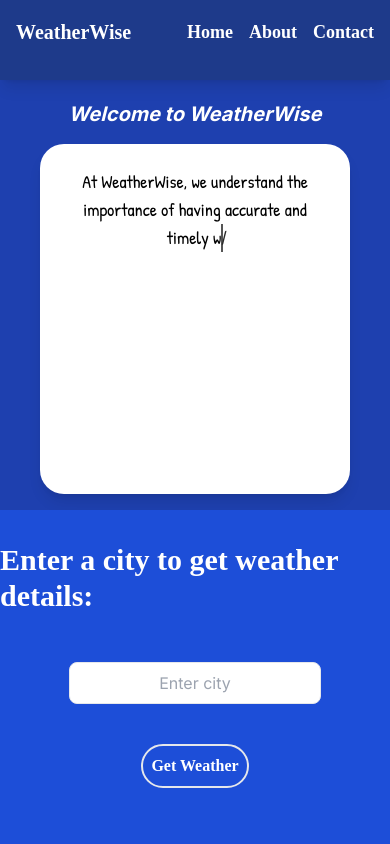
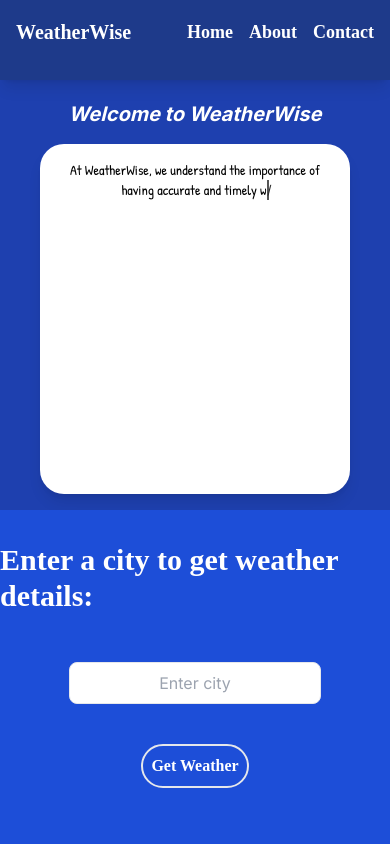
Before and after one commit to joelclaudius/weather-app, a React (Create React App) app: page / in a window 390 px wide. Shown: the top 844 px of the page. Built offline with nearby package versions, Linux system fonts and the light colour scheme.

Commit message:
Update build

```diff
--- a/src/LandingPageDescription.js
+++ b/src/LandingPageDescription.js
@@ -11,7 +11,7 @@ const LandingPageDescription = () => {
       <h1 className=" text-xl lg:text-3xl font-bold text-center text-white mb-4 italic">
         Welcome to WeatherWise
       </h1>
-      <p className="lg:text-xl text-black p-6 text-center shadow-lg bg-white rounded-3xl lg:p-10 lg:h-[300px] h-[350px]">
+      <p className="lg:text-xl text-black p-4 text-center shadow-lg bg-white rounded-3xl lg:p-10 lg:h-[300px] h-[350px]">
         <TypingEffect text={description} speed={75} />
       </p>
     </section>
--- a/src/TypingEffect.js
+++ b/src/TypingEffect.js
@@ -21,7 +21,7 @@ const TypingEffect = ({ text, speed }) => {
   }, [index, text, speed, pause]);
 
   return (
-    <span className="typing-effect font-handwriting text-lg">
+    <span className="typing-effect font-handwriting">
       {displayedText}
       <span className="cursor italic">|</span>
     </span>
```
Also changed, not shown: 11 other files (tests, documents, lock files or other folders).
